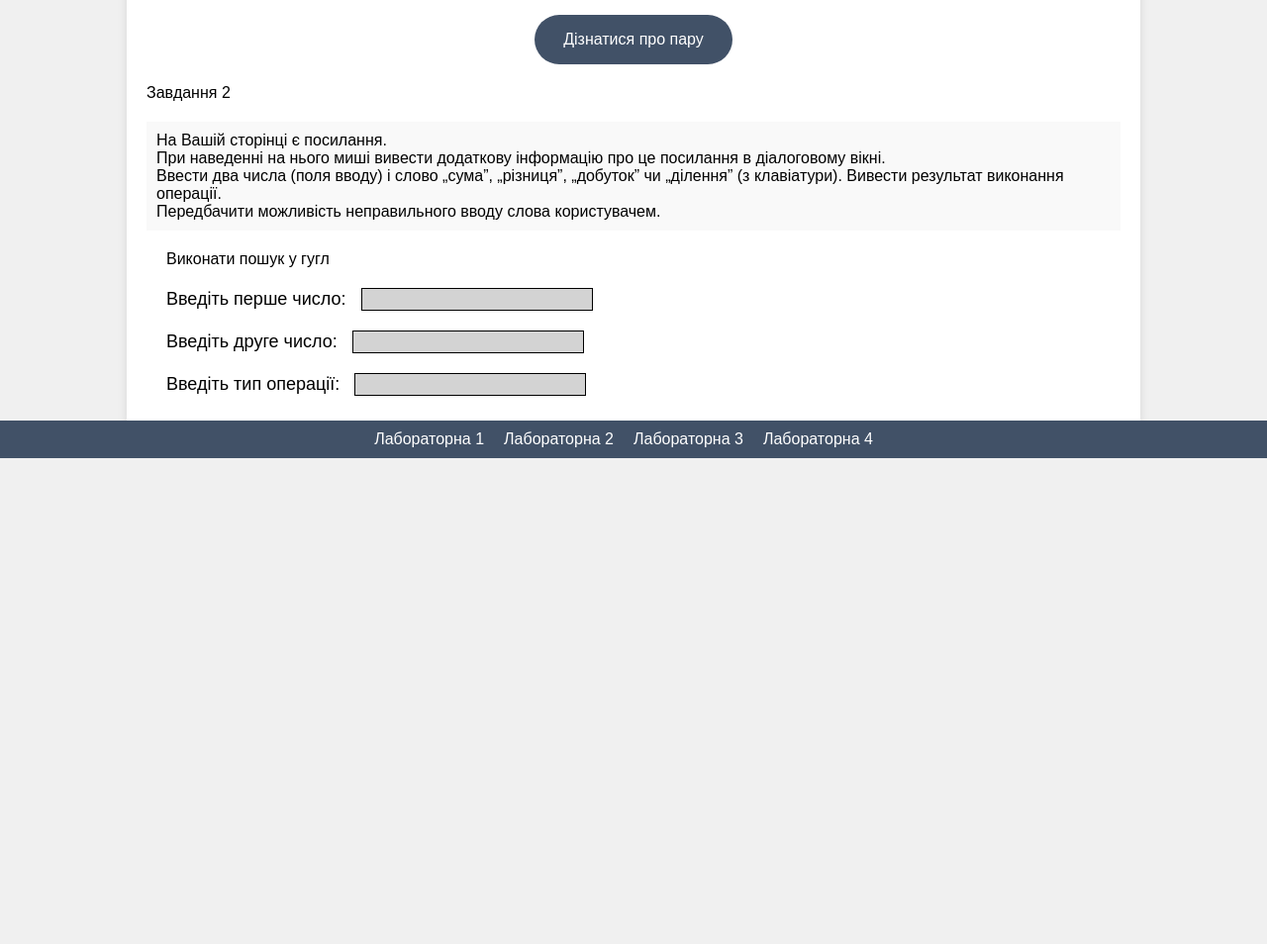
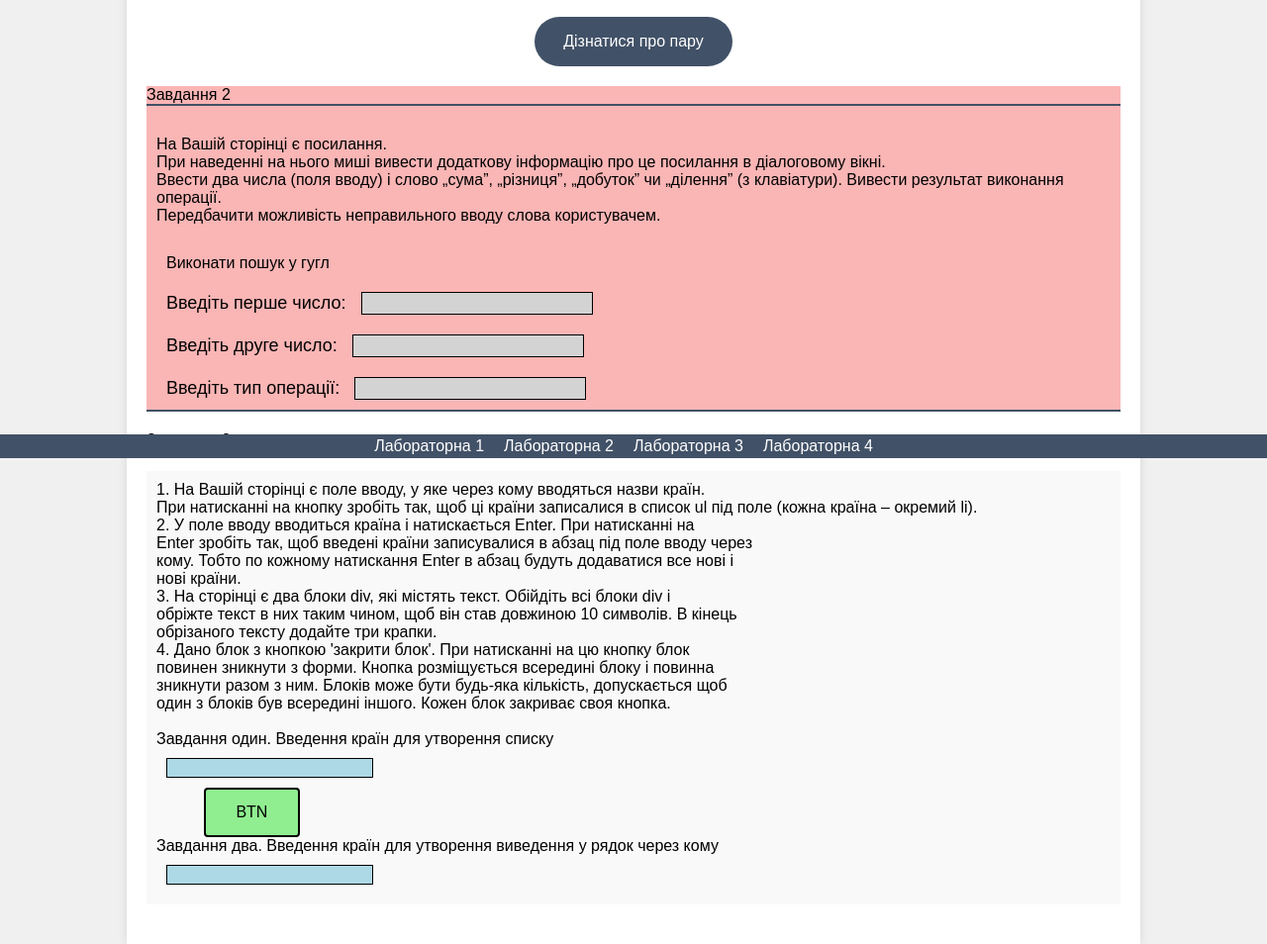
Before and after one commit to p1zzat1me/jsdatefunc, a plain HTML site: page index.html in a window 1280 px wide. Shown: the part 337-1291 px from the top of the page at 99% size. Before the commit the page ends 800 px from the top, so only its background shows below. Drawn offline with Linux system fonts and the light colour scheme.

Commit message:
part second lab

```diff
--- a/index.html
+++ b/index.html
@@ -15,7 +15,7 @@
                <h3>Варіант №4</h3>
          </header>
 
-         <h2>Завдання 1</h2>
+         <h2 class="horiz-line">Завдання 1</h2>
          <div class="taskdesc">
 <p class="des">
 4. Створити масиви значень:
@@ -35,10 +35,10 @@
          <button class="btn-b">
             Дізнатися про пару
        </button>
-
-<div class="lr2">
-    <h2>Завдання 2</h2>
-    <div class="taskdesc">
+<div id="second">
+    <h2  class="horiz-line">Завдання 2</h2>
+    <div class="lr2 horiz-line">
+    <div class="taskdesc second">
 <p class="des">
     На Вашій сторінці є посилання.<br> При наведенні на нього миші
     вивести додаткову інформацію про це посилання в діалоговому
@@ -48,18 +48,46 @@
     виконання операції.<br>
     Передбачити можливість неправильного
     вводу слова користувачем.
-              </p>
+</p>
     </div>
 
    <a href="google.com" class="linklr2">Виконати пошук у гугл</a><br>
 <div class="inputs">
    <label for="firstN">Введіть перше число:</label>
    <input type="number" value="" id="firstN"><br>
-   <label for="firstN">Введіть друге число:</label>
+   <label for="secondN">Введіть друге число:</label>
    <input type="number" value="" id="secondN"><br>
-   <label for="firstN">Введіть тип операції:</label>
+   <label for="operation">Введіть тип операції:</label>
    <input type="text" id="operation">
 </div>
+</div>
+</div>
+<h2 class="horiz-line">Завдання 3</h2>
+<div class="taskdesc">
+<p class="des">
+    1. На Вашій сторінці є поле вводу, у яке через кому вводяться назви країн.<br>
+    При натисканні на кнопку зробіть так, щоб ці країни записалися в список ul під
+    поле (кожна країна – окремий li).<br>
+    2. У поле вводу вводиться країна і натискається Enter. При натисканні на<br>
+    Enter зробіть так, щоб введені країни записувалися в абзац під поле вводу через<br>
+    кому. Тобто по кожному натискання Enter в абзац будуть додаватися все нові і<br>
+    нові країни.<br>
+    3. На сторінці є два блоки div, які містять текст. Обійдіть всі блоки div і<br>
+    обріжте текст в них таким чином, щоб він став довжиною 10 символів. В кінець<br>
+    обрізаного тексту додайте три крапки.<br>
+    4. Дано блок з кнопкою 'закрити блок'. При натисканні на цю кнопку блок<br>
+    повинен зникнути з форми. Кнопка розміщується всередині блоку і повинна<br>
+    зникнути разом з ним. Блоків може бути будь-яка кількість, допускається щоб<br>
+    один з блоків був всередині іншого. Кожен блок закриває своя кнопка.<br>
+</p>
+<br>
+<label for="countryList">Завдання один. Введення країн для утворення списку</label><br>
+<input type="text" id="countryList"><br>
+<button id="thirdLr">BTN</button><br>
+<ul id="listOne"></ul>
+<label for="countryComma">Завдання два. Введення країн для утворення виведення у рядок через кому</label><br>
+<input type="text" id="countryComma"><br>
+<p id="emptyCommaP"></p>
 </div>
 </main>
 
--- a/script.js
+++ b/script.js
@@ -164,3 +164,35 @@ inputF.addEventListener('mouseleave', () => {
         alert(`Результат ${result}`);
     }
 });
+
+
+
+
+//// lr3
+
+
+
+const btnPressOne =  document.querySelector("#thirdLr");
+const inputOne  =  document.querySelector("#countryList");
+const listOne = document.querySelector("#listOne");
+btnPressOne.addEventListener('click', () => {
+    const countriesArr = inputOne.value.split(' ') || inputOne.value().split(',');
+    console.log(countriesArr);
+    countriesArr.forEach(element => {
+        let liOne = document.createElement('li');
+        liOne.textContent = element;
+        listOne.appendChild(liOne);
+    });
+});
+
+const inputTwo  =  document.querySelector("#countryComma");
+const pEmpty = document.querySelector("#emptyCommaP");
+const arr = [];
+
+inputTwo.addEventListener('keypress', (e)=> {
+    if (e.key === 'Enter') {
+        arr.push(inputTwo.value)
+        inputTwo.value = '';
+        pEmpty.textContent = arr.join(', ');
+      }
+})
--- a/style.css
+++ b/style.css
@@ -116,6 +116,11 @@ body {
     background-color: #f0f0f0;
 }
 
+.horiz-line {
+    border-bottom: 2px solid #415167;
+    margin-bottom: 20px;
+}
+
 .main {
     width: 80%;
     margin: 0 auto;
@@ -133,7 +138,7 @@ body {
     margin: 0;
 }
 
-.taskdesc {
+.taskdesc:not(:nth-child(1)) {
     background-color: #f9f9f9;
     padding: 10px;
     margin: 20px 0;
@@ -157,6 +162,14 @@ body {
     cursor: pointer;
 }
 
+#second {
+    background-color: #fab5b5 !important;
+}
+
+#second .des {
+    padding: 10px;
+    margin: 20px 0;
+}
 .menu-main {
     list-style-type: none;
     background-color: #415167;
@@ -165,6 +178,7 @@ body {
     position: fixed;
     bottom: 0;
     width: 100%;
+    height: 3%;
     display: flex;
     justify-content: center;
     align-items: center;
@@ -174,9 +188,6 @@ body {
     display: inline-block;
     margin-right: 20px;
 }
-
-
-
 
 .menu-main a {
     color: #fff;
@@ -202,6 +213,7 @@ body {
     font-size: 18px;
     padding: 10px 0 0 20px;
     justify-content: left;
+
 }
 .inputs input{
 background: lightgrey;
@@ -209,3 +221,21 @@ background: lightgrey;
  margin: 10px;
  text-align: center;
 }
+
+#countryComma, #countryList {
+background: lightblue;
+border: 1px solid black;
+margin: 10px;
+}
+
+#thirdLr {
+    background: lightgreen;
+    margin: 0 auto;
+    width: 10%;
+    height: 50px;
+    border: 2px solid black;
+    border-radius: 4px;
+    position: relative;
+    left: 5%;
+    text-align: center;
+}
```
